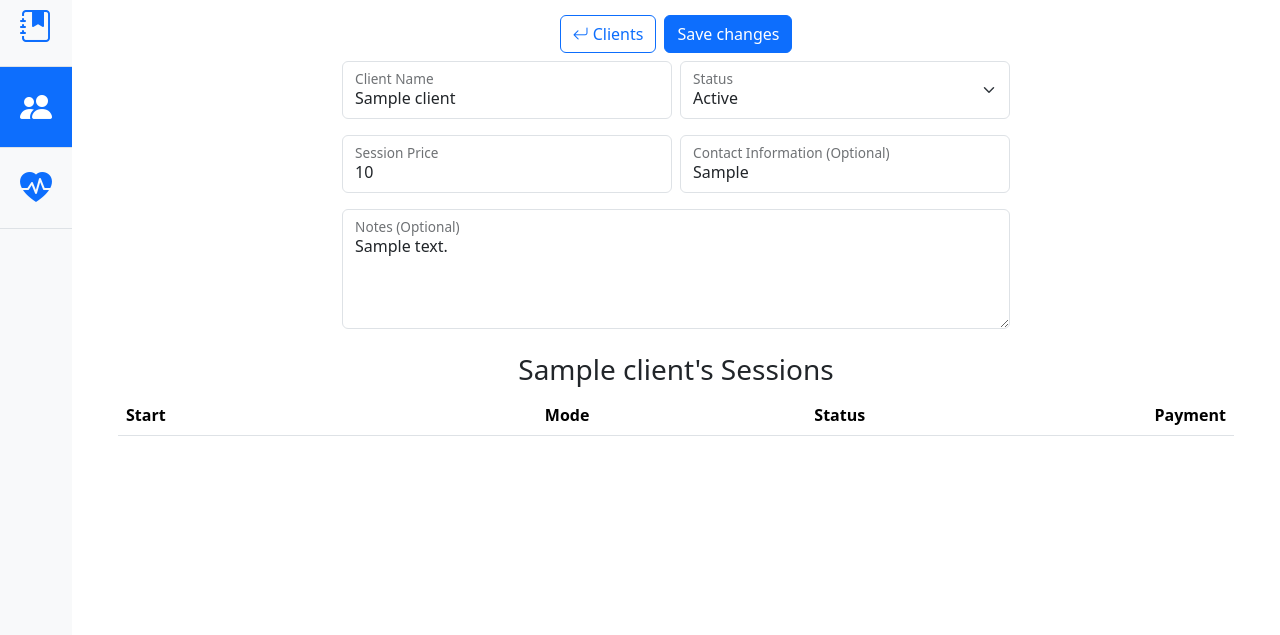
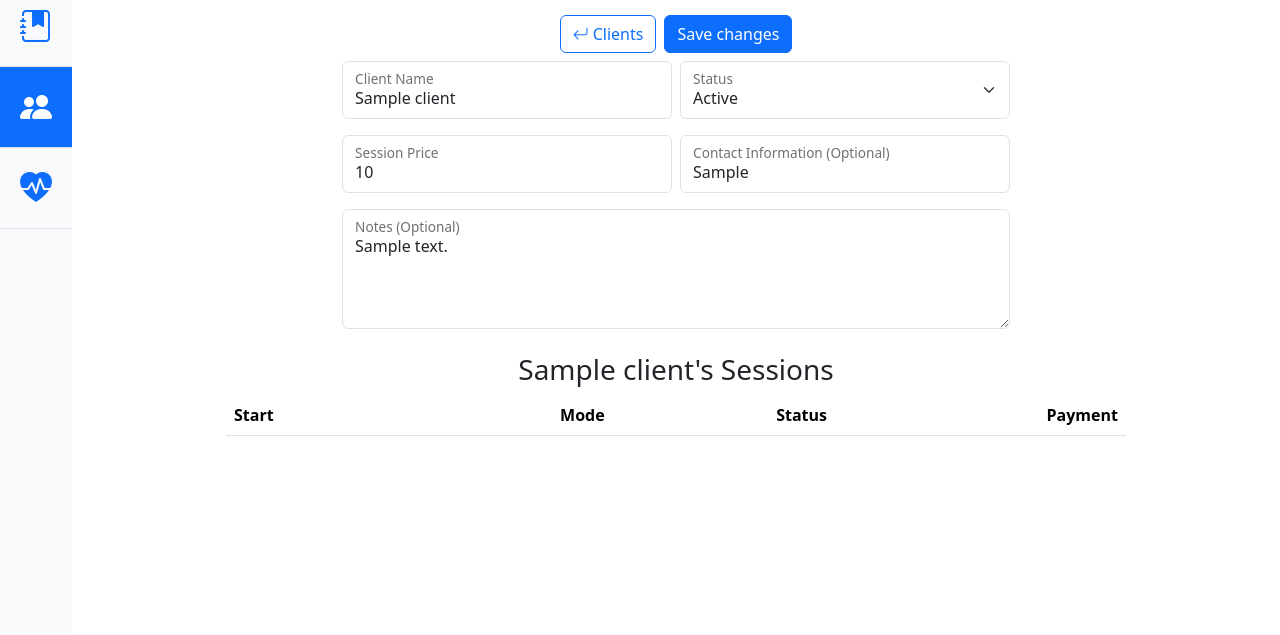
Before and after one commit to FuriousTofu/trainer-journal, a Flask app: page /clients/1 in a window 1280 px wide. Shown: the part 95-730 px from the top of the page. Run offline with Flask 3, Linux system fonts and the light colour scheme; a user stored in the database is signed in; tables that the repository leaves empty hold one stand-in row (values such as "Sample post"); lists and menus that the app fills with data are empty.

Commit message:
changed tables width

```diff
--- a/app/static/styles.css
+++ b/app/static/styles.css
@@ -10,6 +10,12 @@ body {
 
 .add-form{
   max-width: 700px;
+  margin: 0 auto;
+  padding: 1rem;
+}
+
+.table{
+  max-width: 900px;
   margin: 0 auto;
   padding: 1rem;
 }
```
